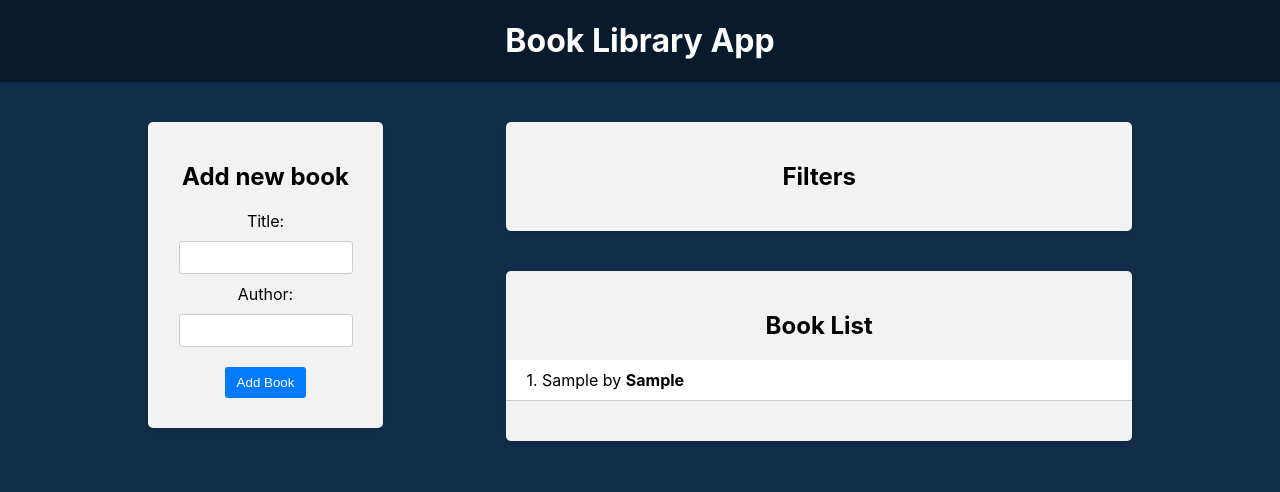
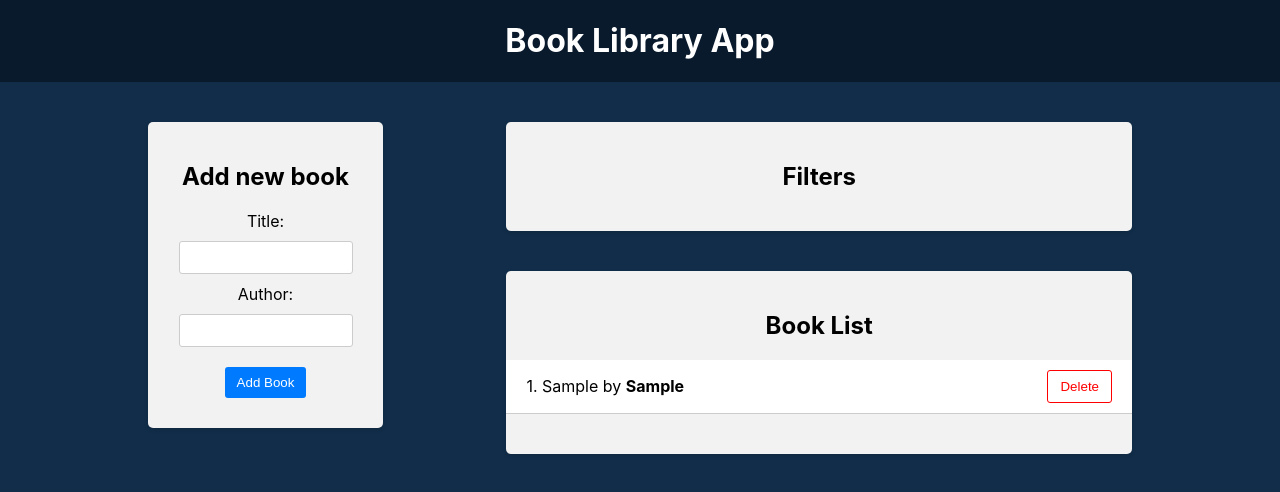
Before and after one commit to vitaliygalata1986/book-library-app, a React (Create React App) app in the folder frontend/: page / in a window 1280 px wide. Both pictures are taken after typing "Sample", "Sample" into the empty fields and a click on the button "Add Book". Shown: the top 492 px of the page. Built offline with nearby package versions, Linux system fonts and the light colour scheme.

Commit message:
Delete book by id

```diff
--- a/frontend/src/Component/BookList/BookList.jsx
+++ b/frontend/src/Component/BookList/BookList.jsx
@@ -1,6 +1,8 @@
 import styles from './BookList.module.css';
-import { useSelector, UseSelector } from 'react-redux';
+import { useSelector, useDispatch } from 'react-redux';
+import { deleteBook } from '../../redux/books/actionCreators';
 function BookList() {
+  const dispatch = useDispatch();
   // из за того, что мы вызвали внешнюю функцию useSelector
   // react будет выполнять ререндеринг функции BookList
   // при изменении состояния books
@@ -19,6 +21,12 @@ function BookList() {
               <div className={styles['book-info']}>
                 {++i}. {book.title} by <strong> {book.author}</strong>
               </div>
+              <div className={styles['book-actions']}>
+                {/* <button onClick={() => console.log(deleteBook(book.id))}></button> */}
+                <button onClick={() => dispatch(deleteBook(book.id))}>
+                  Delete
+                </button>
+              </div>
             </li>
           ))}
         </ul>
--- a/frontend/src/redux/books/actionCreators.js
+++ b/frontend/src/redux/books/actionCreators.js
@@ -1,8 +1,16 @@
 import * as actionTypes from './actionTypes';
 
 export const addBook = (newBook) => {
-  return { // отправляем действие в redux store
+  return {
+    // отправляем действие в redux store
     type: actionTypes.ADD_BOOK,
     payload: newBook,
   };
 };
+
+export const deleteBook = (id) => {
+  return {
+    type: actionTypes.DELETE_BOOK,
+    payload: id,
+  };
+};
--- a/frontend/src/redux/books/actionTypes.js
+++ b/frontend/src/redux/books/actionTypes.js
@@ -1 +1,2 @@
 export const ADD_BOOK = 'ADD_BOOK';
+export const DELETE_BOOK = 'DELETE_BOOK';
--- a/frontend/src/redux/books/reducer.js
+++ b/frontend/src/redux/books/reducer.js
@@ -7,6 +7,9 @@ const bookReducer = (state = initialState, action) => {
     case actionTypes.ADD_BOOK: {
       return [...state, action.payload];
     }
+    case actionTypes.DELETE_BOOK: {
+      return state.filter((book) => book.id !== action.payload); // filter не модифицирует массив, а возвращает новый
+    }
     default:
       return state;
   }
```
